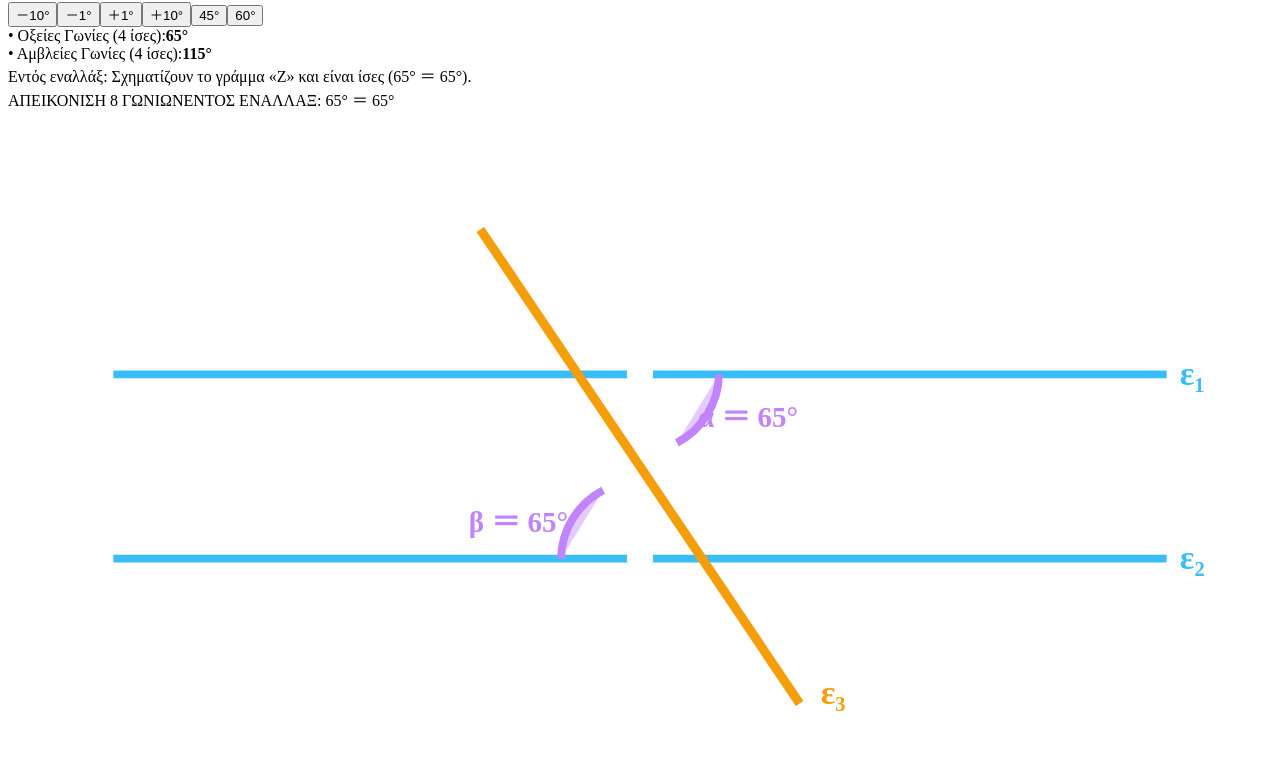
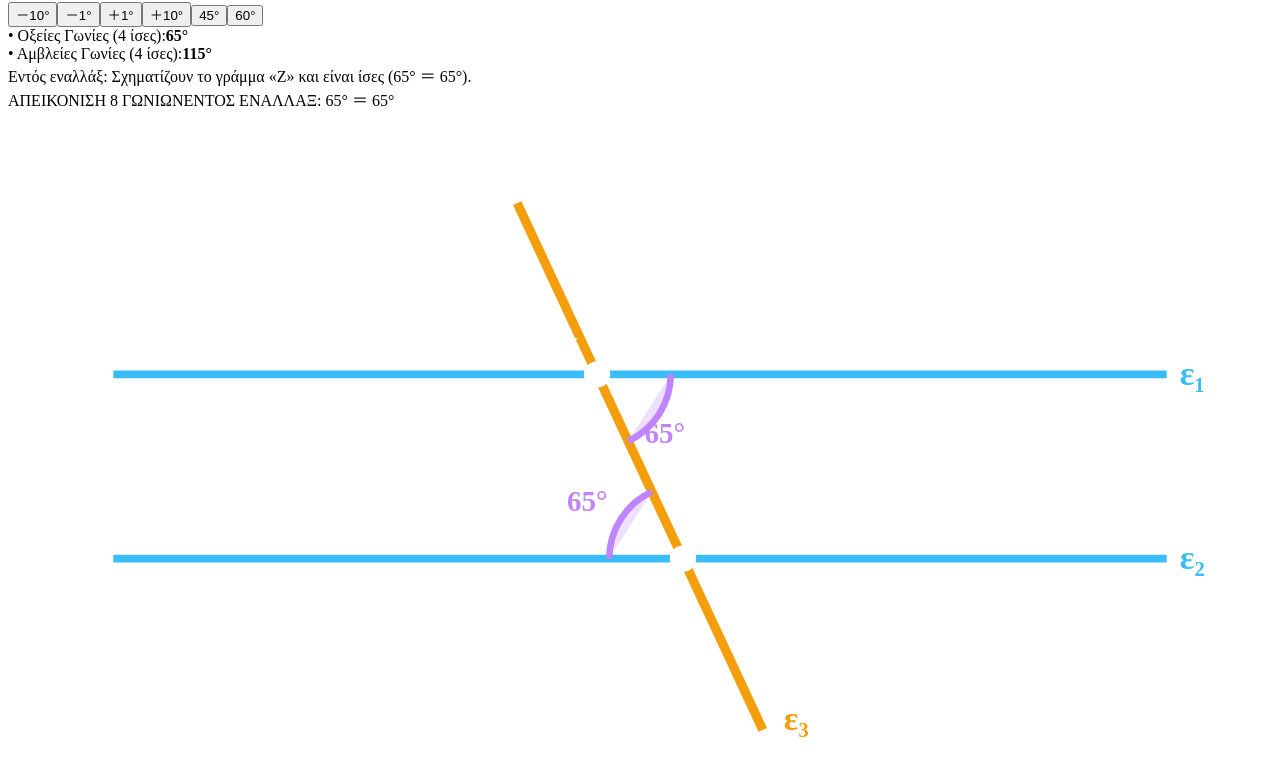
Before and after one commit to gkrimpas-lab/learn-maths-2026, a Next.js app: page /a-gymnasiou/38-theseis-eutheion in a window 1280 px wide. Shown: the part 3337-4120 px from the top of the page. Built offline with nearby package versions, Linux system fonts and the light colour scheme.

Commit message:
Update 38-theseis-eutheion.js

```diff
--- a/pages/a-gymnasiou/38-theseis-eutheion.js
+++ b/pages/a-gymnasiou/38-theseis-eutheion.js
@@ -47,22 +47,20 @@ export default function TheseisEutheionTheoria() {
 
   // --------------------------------------------------------------------------
   // STATE ΕΡΓΑΣΤΗΡΙΟΥ 1: Σχετική Θέση Δύο Ευθειών
-  // modes: 'intersecting' | 'perpendicular' | 'parallel' | 'coincident'
   // --------------------------------------------------------------------------
   const [relPositionMode, setRelPositionMode] = useState('intersecting');
   const [interAngle, setInterAngle] = useState(55);
 
   // --------------------------------------------------------------------------
   // STATE ΕΡΓΑΣΤΗΡΙΟΥ 2: Παράλληλες που Τέμνονται από Τρίτη
-  // pairModes: 'alternateInterior' | 'corresponding' | 'consecutiveInterior'
   // --------------------------------------------------------------------------
-  const [angleTrans, setAngleTrans] = useState(65); // οξεία γωνία τέμνουσας (30° - 150°)
+  const [angleTrans, setAngleTrans] = useState(65); // οξεία γωνία τέμνουσας (35° - 80°)
   const [anglePairHighlight, setAnglePairHighlight] = useState('alternateInterior');
 
   // --------------------------------------------------------------------------
   // STATE ΕΡΓΑΣΤΗΡΙΟΥ 3: Απόσταση Παράλληλων Ευθειών
   // --------------------------------------------------------------------------
-  const [parallelDist, setParallelDist] = useState(70); // σε px
+  const [parallelDist, setParallelDist] = useState(70);
 
   // Stepper με πλήρη αποτροπή event propagation
   const handleStep = (setter, val, min, max, e) => {
@@ -137,21 +135,58 @@ export default function TheseisEutheionTheoria() {
 
   const curr = t[locale] || t.el;
 
-  // --------------------------------------------------------------------------
-  // ΥΠΟΛΟΓΙΣΜΟΙ ΕΡΓΑΣΤΗΡΙΟΥ 2: Οι 8 Γωνίες Παραλλήλων
-  // --------------------------------------------------------------------------
-  // angleTrans είναι η οξεία γωνία (π.χ. 65°)
   const obtuseAngle = useMemo(() => 180 - angleTrans, [angleTrans]);
 
-  // Υπολογισμός συντεταγμένων τέμνουσας γραμμής (κεντραρισμένη στις 2 παράλληλες y1=100, y2=170)
-  const transversalSvg = useMemo(() => {
+  // --------------------------------------------------------------------------
+  // ΑΚΡΙΒΕΙΣ ΔΥΝΑΜΙΚΟΙ ΥΠΟΛΟΓΙΣΜΟΙ ΓΙΑ ΤΗΝ ΤΕΜΝΟΥΣΑ ΚΑΙ ΤΑ ΤΟΞΑ ΓΩΝΙΩΝ
+  // --------------------------------------------------------------------------
+  const geom = useMemo(() => {
     const rad = (angleTrans * Math.PI) / 180;
-    const dx = 130 / Math.tan(rad);
+    const cot = 1 / Math.tan(rad);
+    const cosVal = Math.cos(rad);
+    const sinVal = Math.sin(rad);
+
+    // Παράλληλες στα y = 100 (K) και y = 170 (Λ). Μέσο στα y = 135, x = 240
+    const kX = 240 - 35 * cot;
+    const lX = 240 + 35 * cot;
+
+    // Άκρα τέμνουσας (μήκος πάνω και κάτω από το μέσο)
+    const tX1 = 240 - 100 * cot;
+    const tY1 = 135 - 100;
+    const tX2 = 240 + 100 * cot;
+    const tY2 = 135 + 100;
+
+    const R = 28; // ακτίνα τόξων
+
+    // Τόξο 1: Στο Κ, κάτω-δεξιά (Εσωτερική δεξιά οξεία γωνία = angleTrans)
+    const arcK_InteriorRight = `M ${kX + R} 100 A ${R} ${R} 0 0 1 ${kX + R * cosVal} ${100 + R * sinVal}`;
+
+    // Τόξο 2: Στο Λ, πάνω-αριστερά (Εσωτερική αριστερή οξεία γωνία = angleTrans)
+    const arcL_InteriorLeft = `M ${lX - R} 170 A ${R} ${R} 0 0 1 ${lX - R * cosVal} ${170 - R * sinVal}`;
+
+    // Τόξο 3: Στο Κ, πάνω-δεξιά (Εξωτερική δεξιά αμβλεία γωνία = obtuseAngle)
+    const arcK_ExteriorRight = `M ${kX + R} 100 A ${R} ${R} 0 0 0 ${kX - R * cosVal} ${100 - R * sinVal}`;
+
+    // Τόξο 4: Στο Λ, πάνω-δεξιά (Εσωτερική δεξιά αμβλεία γωνία = obtuseAngle)
+    const arcL_InteriorRight = `M ${lX + R} 170 A ${R} ${R} 0 0 0 ${lX - R * cosVal} ${170 - R * sinVal}`;
+
+    // Τόξο 5: Στο Λ, κάτω-δεξιά (Εξωτερική δεξιά οξεία γωνία = angleTrans)
+    const arcL_ExteriorRight = `M ${lX + R} 170 A ${R} ${R} 0 0 1 ${lX + R * cosVal} ${170 + R * sinVal}`;
+
     return {
-      x1: 240 - dx,
-      y1: 45,
-      x2: 240 + dx,
-      y2: 225
+      kX,
+      lX,
+      tX1,
+      tY1,
+      tX2,
+      tY2,
+      cosVal,
+      sinVal,
+      arcK_InteriorRight,
+      arcL_InteriorLeft,
+      arcK_ExteriorRight,
+      arcL_InteriorRight,
+      arcL_ExteriorRight
     };
   }, [angleTrans]);
 
@@ -250,7 +285,6 @@ export default function TheseisEutheionTheoria() {
             </h3>
 
             <div className="grid grid-cols-1 lg:grid-cols-12 gap-6 items-center">
-              {/* Χειριστήρια (5 cols) */}
               <div className="lg:col-span-5 space-y-4 bg-slate-50 p-5 rounded-2xl border border-slate-200">
                 <div className="grid grid-cols-1 sm:grid-cols-2 gap-2">
                   {[
@@ -315,7 +349,7 @@ export default function TheseisEutheionTheoria() {
                 </div>
               </div>
 
-              {/* Dynamic SVG Visualizer (7 cols) */}
+              {/* Dynamic SVG Visualizer */}
               <div className="lg:col-span-7 p-5 sm:p-6 rounded-2xl bg-slate-900 text-white space-y-4 shadow-md font-mono">
                 <div className="flex items-center justify-between flex-wrap gap-2">
                   <span className="text-xs uppercase tracking-wider text-indigo-300 font-bold font-sans">
@@ -331,16 +365,13 @@ export default function TheseisEutheionTheoria() {
 
                 <div className="w-full max-w-full overflow-hidden bg-slate-950 rounded-xl border border-slate-800 p-3 flex justify-center">
                   <svg viewBox="0 0 480 230" className="w-full max-w-[460px] h-auto">
-                    {/* Σταθερή οριζόντια ευθεία ε1 */}
                     <line x1="40" y1="120" x2="440" y2="120" stroke="#38bdf8" strokeWidth="3" />
                     <text x="445" y="124" fill="#38bdf8" fontSize="13" fontWeight="bold">ε₁</text>
 
-                    {/* Δεύτερη ευθεία ε2 ανάλογα με το mode */}
                     {relPositionMode === 'parallel' && (
                       <g>
                         <line x1="40" y1="60" x2="440" y2="60" stroke="#f59e0b" strokeWidth="3" />
                         <text x="445" y="64" fill="#f59e0b" fontSize="13" fontWeight="bold">ε₂</text>
-                        {/* Ένδειξη παραλληλίας */}
                         <line x1="240" y1="60" x2="240" y2="120" stroke="#10b981" strokeWidth="2" strokeDasharray="4 3" />
                         <rect x="240" y="108" width="12" height="12" fill="none" stroke="#10b981" strokeWidth="1.5" />
                         <text x="248" y="95" fill="#6ee7b7" fontSize="11" fontStyle="italic">d</text>
@@ -376,7 +407,6 @@ export default function TheseisEutheionTheoria() {
                               <text x={240 + dx + 6} y={120 - dy} fill="#f59e0b" fontSize="13" fontWeight="bold">ε₂</text>
                               <circle cx="240" cy="120" r="5" fill="#ffffff" />
                               <text x="238" y="142" fill="#ffffff" fontSize="12" fontWeight="bold">Α</text>
-                              {/* Τόξο γωνίας */}
                               <path
                                 d={`M 270 120 A 30 30 0 0 0 ${240 + 30 * Math.cos(rad)} ${120 - 30 * Math.sin(rad)}`}
                                 fill="none"
@@ -519,15 +549,12 @@ export default function TheseisEutheionTheoria() {
 
                 <div className="w-full max-w-full overflow-hidden bg-slate-950 rounded-xl border border-slate-800 p-3 flex justify-center">
                   <svg viewBox="0 0 480 230" className="w-full max-w-[460px] h-auto">
-                    {/* Ευθεία ε2 (κάτω) */}
                     <line x1="40" y1="180" x2="440" y2="180" stroke="#38bdf8" strokeWidth="3" />
                     <text x="445" y="184" fill="#38bdf8" fontSize="13" fontWeight="bold">ε₂</text>
 
-                    {/* Ευθεία ε1 (πάνω, σε απόσταση parallelDist) */}
                     <line x1="40" y1={180 - parallelDist} x2="440" y2={180 - parallelDist} stroke="#f59e0b" strokeWidth="3" />
                     <text x="445" y={184 - parallelDist} fill="#f59e0b" fontSize="13" fontWeight="bold">ε₁</text>
 
-                    {/* Τρία κάθετα τμήματα ένδειξης σταθερότητας (x=120, x=240, x=360) */}
                     {[120, 240, 360].map((xPos, idx) => (
                       <g key={idx}>
                         <line
@@ -620,7 +647,7 @@ export default function TheseisEutheionTheoria() {
             </div>
           </div>
 
-          {/* ΕΡΓΑΣΤΗΡΙΟ 2: ΔΙΑΔΡΑΣΤΙΚΕΣ ΓΩΝΙΕΣ ΠΑΡΑΛΛΗΛΩΝ */}
+          {/* ΕΡΓΑΣΤΗΡΙΟ 2: ΔΙΑΔΡΑΣΤΙΚΕΣ ΓΩΝΙΕΣ ΠΑΡΑΛΛΗΛΩΝ (ΔΙΟΡΘΩΜΕΝΑ ΤΟΞΑ) */}
           <div className="pt-2 space-y-5">
             <h3 className="text-base sm:text-lg font-bold text-slate-900">
               🛠️ {curr.lab2Header}
@@ -724,7 +751,7 @@ export default function TheseisEutheionTheoria() {
                 </div>
               </div>
 
-              {/* Dynamic SVG Visualizer (7 cols) */}
+              {/* Dynamic SVG Visualizer με απόλυτη εφαρμογή τόξων και σημείων */}
               <div className="lg:col-span-7 p-5 sm:p-6 rounded-2xl bg-slate-900 text-white space-y-4 shadow-md font-mono">
                 <div className="flex items-center justify-between flex-wrap gap-2">
                   <span className="text-xs uppercase tracking-wider text-indigo-300 font-bold font-sans">
@@ -749,87 +776,100 @@ export default function TheseisEutheionTheoria() {
 
                     {/* Τέμνουσα ευθεία ε3 */}
                     <line
-                      x1={transversalSvg.x1}
-                      y1={transversalSvg.y1}
-                      x2={transversalSvg.x2}
-                      y2={transversalSvg.y2}
+                      x1={geom.tX1}
+                      y1={geom.tY1}
+                      x2={geom.tX2}
+                      y2={geom.tY2}
                       stroke="#f59e0b"
                       strokeWidth="3.5"
                     />
-                    <text x={transversalSvg.x2 + 8} y={transversalSvg.y2} fill="#f59e0b" fontSize="13" fontWeight="bold">ε₃</text>
+                    <text x={geom.tX2 + 8} y={geom.tY2} fill="#f59e0b" fontSize="13" fontWeight="bold">ε₃</text>
 
-                    {/* Σημεία τομής Κ (πάνω) και Λ (κάτω) */}
-                    <circle cx="240" cy="100" r="5" fill="#ffffff" />
-                    <text x="218" y="92" fill="#ffffff" fontSize="12" fontWeight="bold">Κ</text>
-                    <circle cx="240" cy="170" r="5" fill="#ffffff" />
-                    <text x="218" y="192" fill="#ffffff" fontSize="12" fontWeight="bold">Λ</text>
-
-                    {/* Highlights ανάλογα με το επιλεγμένο ζεύγος */}
+                    {/* Δυναμικά Τόξα με απόλυτη εφαρμογή στις πλευρές */}
                     {anglePairHighlight === 'alternateInterior' && (
                       <g>
-                        {/* Γωνία 1: Κάτω δεξιά από το Κ (εντός δεξιά) */}
+                        {/* Γωνία 1: Στο Κ, κάτω δεξιά (εντός εναλλάξ) */}
                         <path
-                          d="M 270 100 A 30 30 0 0 1 254 126"
-                          fill="rgba(168, 85, 247, 0.3)"
+                          d={geom.arcK_InteriorRight}
+                          fill="rgba(192, 132, 252, 0.25)"
                           stroke="#c084fc"
-                          strokeWidth="3"
+                          strokeWidth="2.5"
                         />
-                        <text x="262" y="120" fill="#c084fc" fontSize="11" fontWeight="bold">α ＝ {angleTrans}°</text>
+                        <text x={geom.kX + 18} y="126" fill="#c084fc" fontSize="11" fontWeight="bold">
+                          {angleTrans}°
+                        </text>
 
-                        {/* Γωνία 2: Πάνω αριστερά από το Λ (εντός αριστερά) */}
+                        {/* Γωνία 2: Στο Λ, πάνω αριστερά (εντός εναλλάξ) */}
                         <path
-                          d="M 210 170 A 30 30 0 0 1 226 144"
-                          fill="rgba(168, 85, 247, 0.3)"
+                          d={geom.arcL_InteriorLeft}
+                          fill="rgba(192, 132, 252, 0.25)"
                           stroke="#c084fc"
-                          strokeWidth="3"
+                          strokeWidth="2.5"
                         />
-                        <text x="175" y="160" fill="#c084fc" fontSize="11" fontWeight="bold">β ＝ {angleTrans}°</text>
+                        <text x={geom.lX - 44} y="152" fill="#c084fc" fontSize="11" fontWeight="bold">
+                          {angleTrans}°
+                        </text>
                       </g>
                     )}
 
                     {anglePairHighlight === 'corresponding' && (
                       <g>
-                        {/* Γωνία 1: Πάνω δεξιά από το Κ (εκτός δεξιά) */}
+                        {/* Γωνία 1: Στο Κ, κάτω δεξιά (εντός δεξιά) */}
                         <path
-                          d="M 270 100 A 30 30 0 0 0 254 74"
-                          fill="rgba(16, 185, 129, 0.3)"
+                          d={geom.arcK_InteriorRight}
+                          fill="rgba(16, 185, 129, 0.25)"
                           stroke="#10b981"
-                          strokeWidth="3"
+                          strokeWidth="2.5"
                         />
-                        <text x="265" y="88" fill="#6ee7b7" fontSize="11" fontWeight="bold">α ＝ {angleTrans}°</text>
+                        <text x={geom.kX + 18} y="126" fill="#6ee7b7" fontSize="11" fontWeight="bold">
+                          {angleTrans}°
+                        </text>
 
-                        {/* Γωνία 2: Πάνω δεξιά από το Λ (εντός δεξιά) */}
+                        {/* Γωνία 2: Στο Λ, κάτω δεξιά (εκτός δεξιά) */}
                         <path
-                          d="M 270 170 A 30 30 0 0 0 254 144"
-                          fill="rgba(16, 185, 129, 0.3)"
+                          d={geom.arcL_ExteriorRight}
+                          fill="rgba(16, 185, 129, 0.25)"
                           stroke="#10b981"
-                          strokeWidth="3"
+                          strokeWidth="2.5"
                         />
-                        <text x="265" y="158" fill="#6ee7b7" fontSize="11" fontWeight="bold">β ＝ {angleTrans}°</text>
+                        <text x={geom.lX + 18} y="196" fill="#6ee7b7" fontSize="11" fontWeight="bold">
+                          {angleTrans}°
+                        </text>
                       </g>
                     )}
 
                     {anglePairHighlight === 'consecutiveInterior' && (
                       <g>
-                        {/* Γωνία 1: Κάτω δεξιά από το Κ (οξεία εντός) */}
+                        {/* Γωνία 1: Στο Κ, κάτω δεξιά (οξεία = angleTrans) */}
                         <path
-                          d="M 270 100 A 30 30 0 0 1 254 126"
-                          fill="rgba(245, 158, 11, 0.3)"
+                          d={geom.arcK_InteriorRight}
+                          fill="rgba(245, 158, 11, 0.25)"
                           stroke="#f59e0b"
-                          strokeWidth="3"
+                          strokeWidth="2.5"
                         />
-                        <text x="262" y="120" fill="#fde68a" fontSize="11" fontWeight="bold">{angleTrans}°</text>
+                        <text x={geom.kX + 18} y="126" fill="#fde68a" fontSize="11" fontWeight="bold">
+                          {angleTrans}°
+                        </text>
 
-                        {/* Γωνία 2: Πάνω δεξιά από το Λ (αμβλεία εντός) */}
+                        {/* Γωνία 2: Στο Λ, πάνω δεξιά (αμβλεία = obtuseAngle) */}
                         <path
-                          d="M 270 170 A 30 30 0 0 1 226 144"
-                          fill="rgba(56, 189, 248, 0.3)"
+                          d={geom.arcL_InteriorRight}
+                          fill="rgba(56, 189, 248, 0.25)"
                           stroke="#38bdf8"
-                          strokeWidth="3"
+                          strokeWidth="2.5"
                         />
-                        <text x="240" y="158" fill="#7dd3fc" fontSize="11" fontWeight="bold">{obtuseAngle}°</text>
+                        <text x={geom.lX + 12} y="152" fill="#7dd3fc" fontSize="11" fontWeight="bold">
+                          {obtuseAngle}°
+                        </text>
                       </g>
                     )}
+
+                    {/* Σημεία τομής Κ (πάνω) και Λ (κάτω) πάνω στην τέμνουσα */}
+                    <circle cx={geom.kX} cy="100" r="5" fill="#ffffff" />
+                    <text x={geom.kX - 16} y="94" fill="#ffffff" fontSize="12" fontWeight="bold">Κ</text>
+
+                    <circle cx={geom.lX} cy="170" r="5" fill="#ffffff" />
+                    <text x={geom.lX - 16} y="188" fill="#ffffff" fontSize="12" fontWeight="bold">Λ</text>
                   </svg>
                 </div>
 
```
